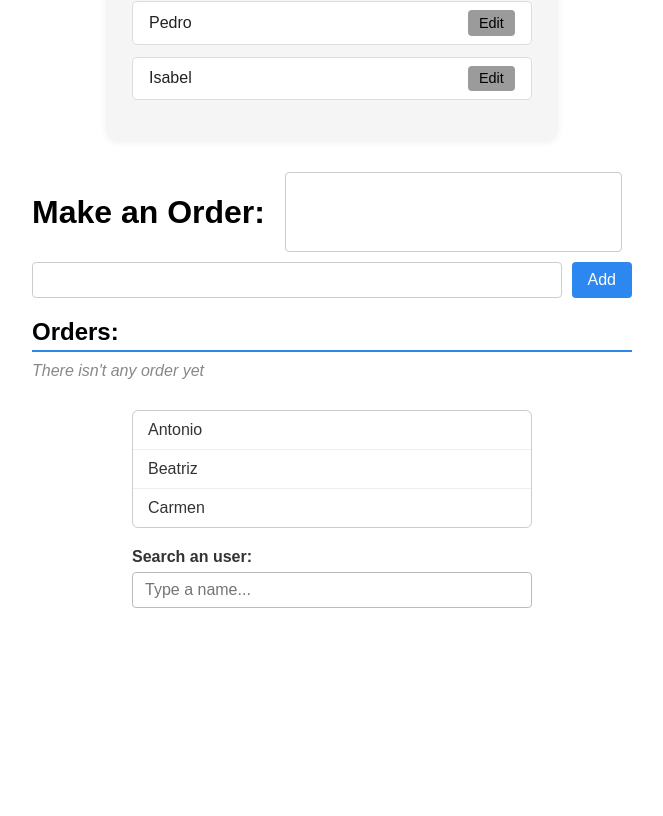
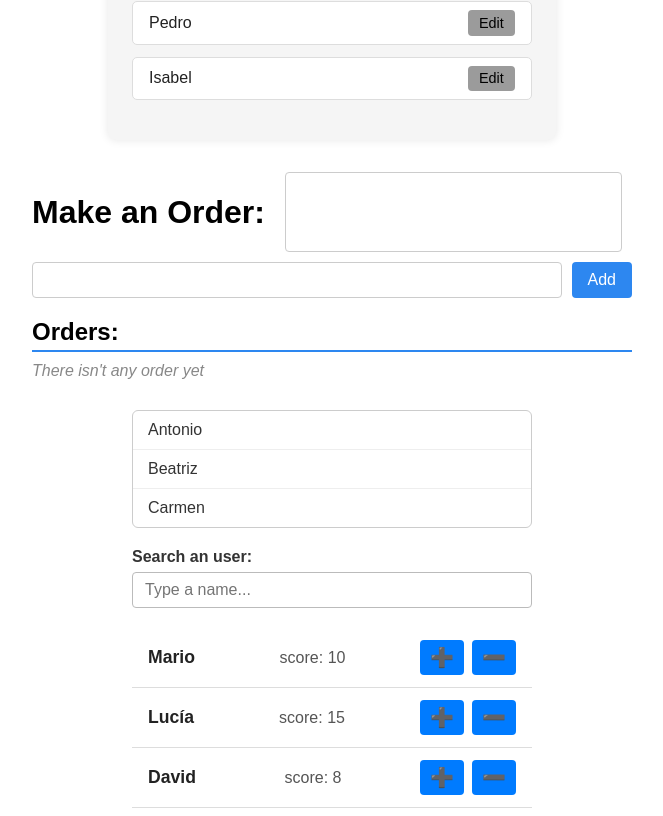
Before and after one commit to Fernando-Herrero/react-conditions-lists, a React (Vite) app: page / in a window 1280 px wide. Shown: the part 2383-3199 px from the top of the page, without its empty margins (308-971 px from the left). Before the commit the page ends 3011 px from the top, so only its background shows below. Built offline with nearby package versions, Linux system fonts and the light colour scheme.

Commit message:
feat(ScoreBoard): creae score board component

```diff
--- a/src/App.jsx
+++ b/src/App.jsx
@@ -6,6 +6,7 @@ import { NameList } from "./components/NameList/NameList";
 import { OrderManager } from "./components/OrderManager/OrderManager";
 import { ProductList } from "./components/ProductList/ProductList";
 import { RemoveItemList } from "./components/RemoveItemList/RemoveItemList";
+import { ScoreBoard } from "./components/ScoreBoard/ScoreBoard";
 import { TaskList } from "./components/TaskList/TaskList";
 import { ToggleItemList } from "./components/ToggleItemList/ToggleItemList";
 import { UserFilterList } from "./components/UserFilterlist/UserFilterList";
@@ -23,6 +24,7 @@ function App() {
 			<Editablelist />
 			<OrderManager />
 			<UserFilterList />
+			<ScoreBoard />
 		</>
 	);
 }
--- /dev/null
+++ b/src/components/ScoreBoard/ScoreBoard.css
@@ -0,0 +1,48 @@
+.score-board-list {
+	list-style: none;
+	padding: 0;
+	margin: 0 auto;
+	max-width: 400px;
+	font-family: Arial, sans-serif;
+	color: #222;
+}
+
+.score-board-list li {
+	display: flex;
+	align-items: center;
+	justify-content: space-between;
+	padding: 12px 16px;
+	border-bottom: 1px solid #ddd;
+}
+
+.score-board-list li h4 {
+	margin: 0;
+	font-weight: 600;
+	font-size: 1.1rem;
+}
+
+.score-board-list li span {
+	margin-left: 10px;
+	font-weight: 500;
+	color: #555;
+}
+
+.score-board-btns {
+	display: flex;
+	gap: 8px;
+}
+
+.score-board-btns button {
+	padding: 6px 10px;
+	font-size: 1.2rem;
+	background-color: #007bff;
+	border: none;
+	border-radius: 4px;
+	color: white;
+	cursor: pointer;
+	transition: background-color 0.2s ease;
+}
+
+.score-board-btns button:hover {
+	background-color: #0056b3;
+}
--- /dev/null
+++ b/src/components/ScoreBoard/ScoreBoard.jsx
@@ -0,0 +1,33 @@
+import { useState } from "react";
+import "./ScoreBoard.css";
+
+const players = [
+	{ id: 1, name: "Mario", score: 10 },
+	{ id: 2, name: "Lucía", score: 15 },
+	{ id: 3, name: "David", score: 8 },
+];
+
+export const ScoreBoard = () => {
+	const [statePlayers, setStatePlayers] = useState(players);
+
+	const onChangeScore = (id, operation) => {
+		setStatePlayers((prevPlayers) =>
+			prevPlayers.map((player) => (player.id === id ? { ...player, score: player.score + operation } : player))
+		);
+	};
+
+	return (
+		<ul className="score-board-list">
+			{statePlayers.map(({ id, name, score }) => (
+				<li key={id}>
+					<h4>{name}</h4>
+					<span>score: {score}</span>
+					<div className="score-board-btns">
+						<button onClick={() => onChangeScore(id, +1)}>➕</button>
+						<button onClick={() => onChangeScore(id, -1)}>➖</button>
+					</div>
+				</li>
+			))}
+		</ul>
+	);
+};
```
